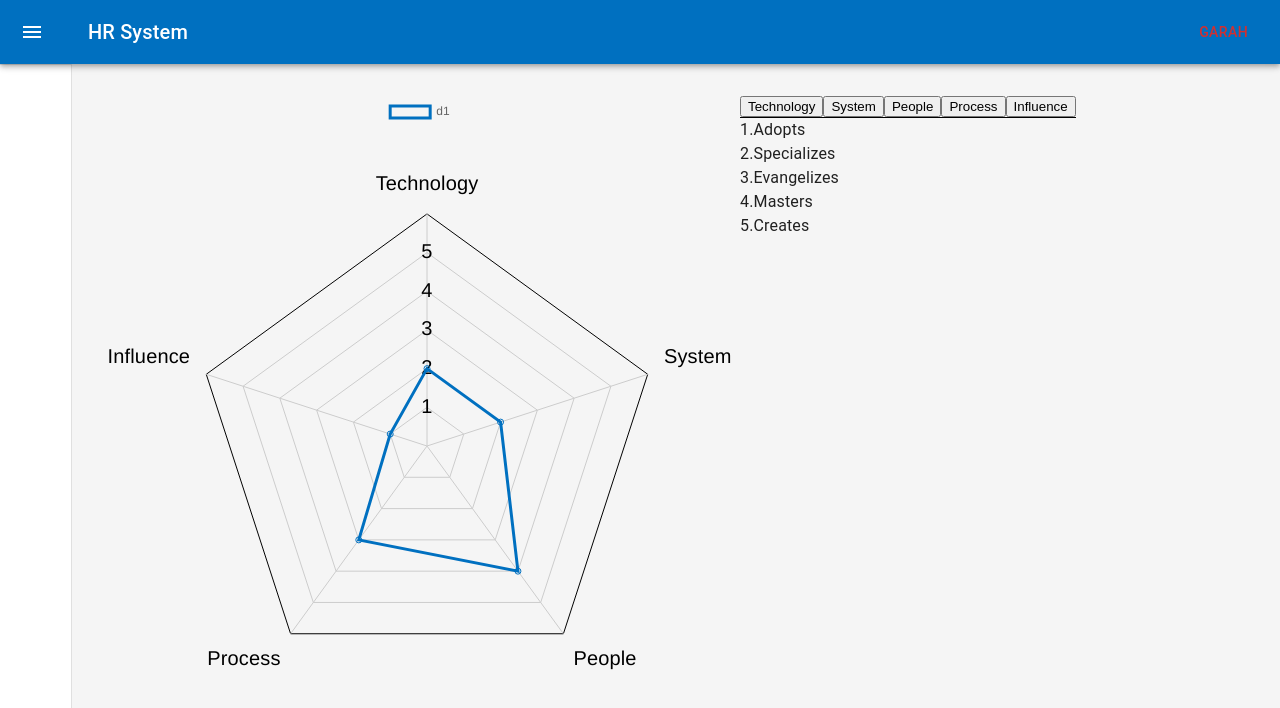
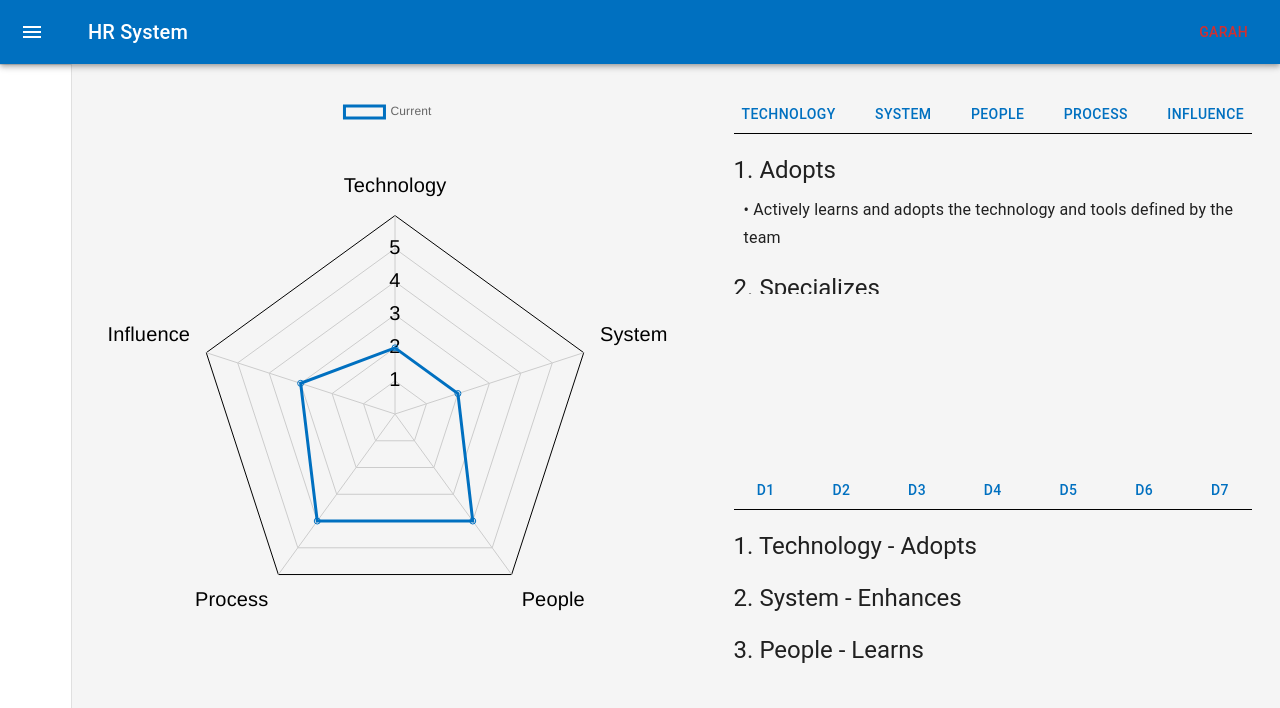
Before and after one commit to nestsolutionsllc/nest-hr, a Next.js app in the folder frontend/: page / in a window 1280 px wide. Shown: the top 708 px of the page. Built offline with nearby package versions, Linux system fonts and the light colour scheme.

Commit message:
feat: added ladder information section

```diff
--- a/frontend/src/components/Ladder.tsx
+++ b/frontend/src/components/Ladder.tsx
@@ -1,7 +1,7 @@
 import { Chart as ChartJS, RadialLinearScale, PointElement, LineElement, Filler, Tooltip, Legend } from "chart.js";
 import { Radar } from "react-chartjs-2";
 import { FC } from "react";
-import LadderDescriptions from "./LadderDescriptions";
+import LadderDescriptions, { Information } from "./LadderInformation";
 
 ChartJS.register(RadialLinearScale, PointElement, LineElement, Filler, Tooltip, Legend);
 
@@ -9,16 +9,18 @@ const userData = {
   technology: 2,
   system: 2,
   people: 4,
-  process: 3,
-  influence: 1,
+  process: 4,
+  influence: 3,
 };
 
-const Ladder: FC<{ height: string; width: string }> = ({ height, width }) => {
+const Ladder: FC<{ width: string }> = ({ width }) => {
+  // const [windowSize, setWindowSize] = useState<{ height: number; width: number }>({ height: 0, width: 0 });
+
   const data = {
     labels: ["Technology", "System", "People", "Process", "Influence"],
     datasets: [
       {
-        label: "d1",
+        label: "Current",
         data: [userData.technology, userData.system, userData.people, userData.process, userData.influence],
         backgroundColor: "transparent",
         borderColor: "#0070c0",
@@ -27,7 +29,10 @@ const Ladder: FC<{ height: string; width: string }> = ({ height, width }) => {
   };
 
   const options = {
-    maintainAspectRatio: false,
+    responsive: true,
+    maintainAspectRatio: true,
+    aspectRatio: 1 / 1,
+    plugins: { tooltip: { callbacks: { label: a => `${a.raw}.${Information[a.label][a.raw - 1][0]}` } } },
     scales: {
       r: {
         grid: {
@@ -57,9 +62,21 @@ const Ladder: FC<{ height: string; width: string }> = ({ height, width }) => {
   };
 
   return (
-    <div style={{ height, width, display: "flex", flexDirection: "row" }}>
-      <Radar data={data} options={options} />
-      <LadderDescriptions />
+    <div style={{ display: "flex", flexDirection: "row", justifyContent: "space-between", height: "100%" }}>
+      <div style={{ width }}>
+        <Radar data={data} options={options} />
+      </div>
+      <div
+        style={{
+          display: "flex",
+          flexDirection: "column",
+          justifyContent: "space-between",
+          width: "45%",
+        }}
+      >
+        <LadderDescriptions type={"description"} />
+        <LadderDescriptions type={"level"} />
+      </div>
     </div>
   );
 };
--- a/frontend/src/components/LadderDescriptions.tsx
+++ /dev/null
@@ -1,33 +0,0 @@
-import { FC, useState } from "react";
-
-type descriptionField = "technology" | "system" | "people" | "process" | "influence";
-
-const description = {
-  technology: ["Adopts", "Specializes", "Evangelizes", "Masters", "Creates"],
-  system: ["Enhances", "Designs", "Owns", "Evolves", "Leads"],
-  people: ["Learns", "Supports", "Mentors", "Coordinates", "Manages"],
-  process: ["Follows", "Enforces", "Challenges", "Adjusts", "Defines"],
-  influence: ["Subsystem", "Team", "Multiple teams", "Company", "Community"],
-};
-
-const LadderDescriptions: FC = () => {
-  const [content, setContent] = useState<descriptionField>("technology");
-  return (
-    <div>
-      <div style={{ display: "flex", flexDirection: "row", borderBottom: "1px solid black" }}>
-        <button onClick={() => setContent("technology")}>Technology</button>
-        <button onClick={() => setContent("system")}>System</button>
-        <button onClick={() => setContent("people")}>People</button>
-        <button onClick={() => setContent("process")}>Process</button>
-        <button onClick={() => setContent("influence")}>Influence</button>
-      </div>
-      <div style={{ display: "flex", flexDirection: "column" }}>
-        {description[content].map((el, ind) => (
-          <div>{`${ind + 1}.${el}`}</div>
-        ))}
-      </div>
-    </div>
-  );
-};
-
-export default LadderDescriptions;
--- /dev/null
+++ b/frontend/src/components/LadderInformation.tsx
@@ -0,0 +1,136 @@
+import { FC, useState } from "react";
+import { Button, Typography } from "@mui/material";
+
+export const Information = {
+  Technology: [
+    ["Adopts", "Actively learns and adopts the technology and tools defined by the team"],
+    ["Specializes", "Is the go-to person for one or more technologies and takes initiative to learn new ones"],
+    ["Evangelizes", "Researches, create proofs of concept, and introduces new technologies to the team"],
+    ["Masters", "Has very deep knowledge about the whole technology stack of the system"],
+    ["Creates", "Designs and creates new technologies that are widely used either by internal or external teams"],
+  ],
+  System: [
+    ["Enhances", " successfully pushes new features and bug fixes to improve and extend the system"],
+    ["Designs", "designs and implements medium to large size features while reducing the system's tech debt"],
+    ["Owns", "owns the production operation and monitoring of the system and is aware of its SLAs"],
+    ["Evolves", "evolves the architecture to support future requirements and defines its SLAs"],
+    ["Leads", "leads the technical excellence of the system and creates plans to mitigate outages"],
+  ],
+  People: [
+    ["Learns", "Quickly learns from others and consistently steps up when it is required"],
+    ["Supports", "Proactively supports other team members and helps them to be successful"],
+    ["Mentors", "Mentors others to accelerate their career growth and encourage them to participate"],
+    ["Coordinates", "Coordinates team members providing effective feedback and moderating discussions"],
+    ["Manages", "Manages the team members' career, expectations, performance, and level of happiness"],
+  ],
+  Process: [
+    ["Follows", "Follows the team processes, delivering a consistent flow of features to production"],
+    ["Enforces", "Enforces the team processes, making sure everybody understands the benefits and tradeoffs"],
+    ["Challenges", "Challenges the team processes, looking for ways to improve them"],
+    ["Adjusts", "Adjusts the team processes, listening to feedback and guiding the team through the changes"],
+    ["Defines", "Defines the right processes for the team's maturity level, balancing agility and discipline"],
+  ],
+  Influence: [
+    ["Subsystem", "Makes an impact on one or more subsystems"],
+    ["Team", "Makes an impact on the whole team, not just on specific parts of it"],
+    ["Multiple teams", "Makes an impact not only on his/her team but also on other teams"],
+    ["Company", "Makes an impact on the whole tech organization"],
+    ["Community", "Makes an impact on the tech community"],
+  ],
+  d1: [
+    ["Technology", "Adopts"],
+    ["System", "Enhances"],
+    ["People", "Learns"],
+    ["Process", "Follows"],
+    ["Influence", "Subsystem"],
+  ],
+  d2: [
+    ["Technology", "Adopts"],
+    ["System", "Designs"],
+    ["People", "Supports"],
+    ["Process", "Enforces"],
+    ["Influence", "Subsystem"],
+  ],
+  d3: [
+    ["Technology", "Specializes"],
+    ["System", "Designs"],
+    ["People", "Supports"],
+    ["Process", "Challenges"],
+    ["Influence", "Team"],
+  ],
+  d4: [
+    ["Technology", "Evangelizes"],
+    ["System", "Owns"],
+    ["People", "Mentors"],
+    ["Process", "Challenges"],
+    ["Influence", "Team"],
+  ],
+  d5: [
+    ["Technology", "Masters"],
+    ["System", "Evolves"],
+    ["People", "Mentors"],
+    ["Process", "Adjusts"],
+    ["Influence", "Multuple Teams"],
+  ],
+  d6: [
+    ["Technology", "Creates"],
+    ["System", "Leads"],
+    ["People", "Mentors"],
+    ["Process", "Adjusts"],
+    ["Influence", "Company"],
+  ],
+  d7: [
+    ["Technology", "Creates"],
+    ["System", "Leads"],
+    ["People", "Mentors"],
+    ["Process", "Adjusts"],
+    ["Influence", "Community"],
+  ],
+};
+
+type descriptionType = "Technology" | "System" | "People" | "Process" | "Influence";
+type levelsType = "d1" | "d2" | "d3" | "d4" | "d5" | "d6" | "d7";
+
+type infoKeysType = {
+  description: descriptionType[];
+  level: levelsType[];
+};
+
+const infoKeys: infoKeysType = {
+  description: ["Technology", "System", "People", "Process", "Influence"],
+  level: ["d1", "d2", "d3", "d4", "d5", "d6", "d7"],
+};
+
+const LadderDescriptions: FC<{ type: "description" | "level" }> = ({ type }) => {
+  const [content, setContent] = useState<descriptionType | levelsType>(type === "description" ? "Technology" : "d1");
+  return (
+    <div style={{ height: "25vh" }}>
+      <div
+        style={{
+          display: "flex",
+          flexDirection: "row",
+          borderBottom: "1px solid black",
+          justifyContent: "space-between",
+        }}
+      >
+        {infoKeys[type].map(el => (
+          <Button onClick={() => setContent(el)} variant={"text"}>
+            {el}
+          </Button>
+        ))}
+      </div>
+      <div style={{ display: "flex", flexDirection: "column", overflowY: "scroll", height: "80%" }}>
+        {Information[content].map((el, ind) => (
+          <div style={{ marginTop: "20px" }}>
+            <Typography variant={"h5"}>{`${ind + 1}. ${el[0]} ${type === "level" ? ` - ${el[1]}` : ""}`}</Typography>
+            {type === "description" && (
+              <Typography marginLeft={"10px"} marginTop={"10px"} variant={"subtitle1"}>{` • ${el[1]}`}</Typography>
+            )}
+          </div>
+        ))}
+      </div>
+    </div>
+  );
+};
+
+export default LadderDescriptions;
--- a/frontend/src/pages/index.tsx
+++ b/frontend/src/pages/index.tsx
@@ -5,9 +5,7 @@ import Ladder from "../components/Ladder";
 const HomePage: NextPage = () => {
   return (
     <MainLayout>
-      <div>
-        <Ladder height={"80vh"} width={"80vh"} />
-      </div>
+      <Ladder width={"50%"} />
     </MainLayout>
   );
 };
```
